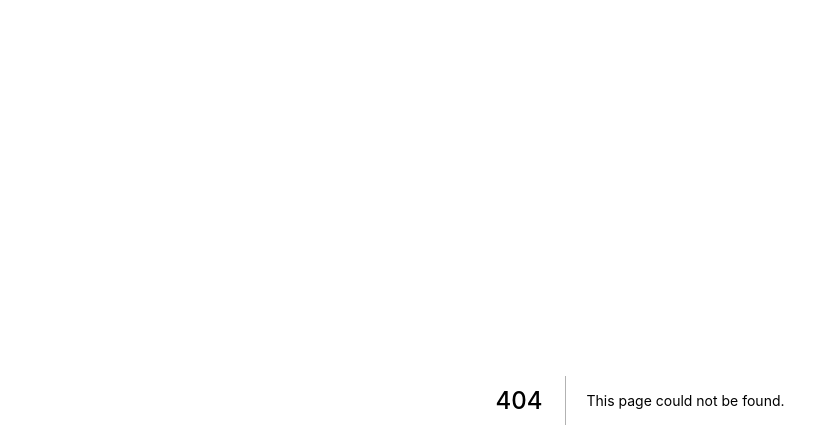
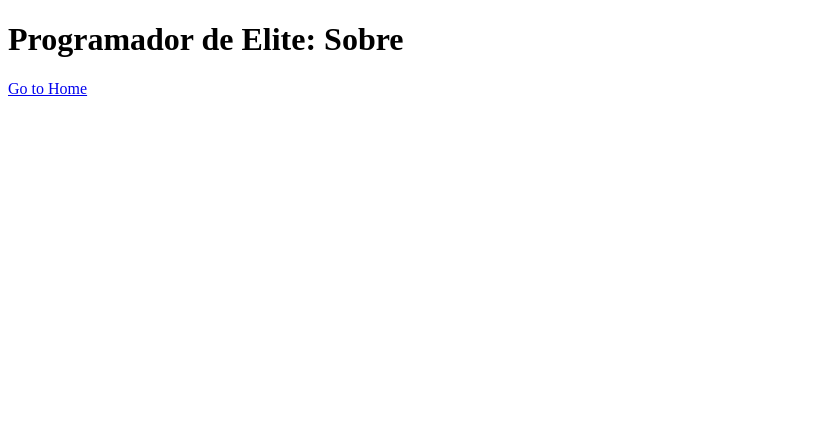
Before and after one commit to treslines/progdeelite, a Next.js app: page /sobre in a window 1280 px wide. Before the commit this address had no page. Shown: the top 448 px of the page, without its empty margins (0-839 px from the left). Built offline with nearby package versions, Linux system fonts and the light colour scheme.

Commit message:
create 2 new routes

```diff
--- a/pages/index.js
+++ b/pages/index.js
@@ -1,7 +1,8 @@
 function home(){
    return (
       <div>
-         <h1>Programador de Elite</h1>
+         <h1>Programador de Elite: Home</h1>
+         <a href="/sobre">Go to Sobre</a>
       </div>
    )
 }
--- /dev/null
+++ b/pages/sobre.js
@@ -0,0 +1,15 @@
+import Link from 'next/link'
+
+function sobre(){
+   return (
+      <div>
+         <h1>Programador de Elite: Sobre</h1>
+         <Link href="/">
+            <a>Go to Home</a>
+         </Link>
+      </div>
+   )
+}
+
+
+export default sobre
```
